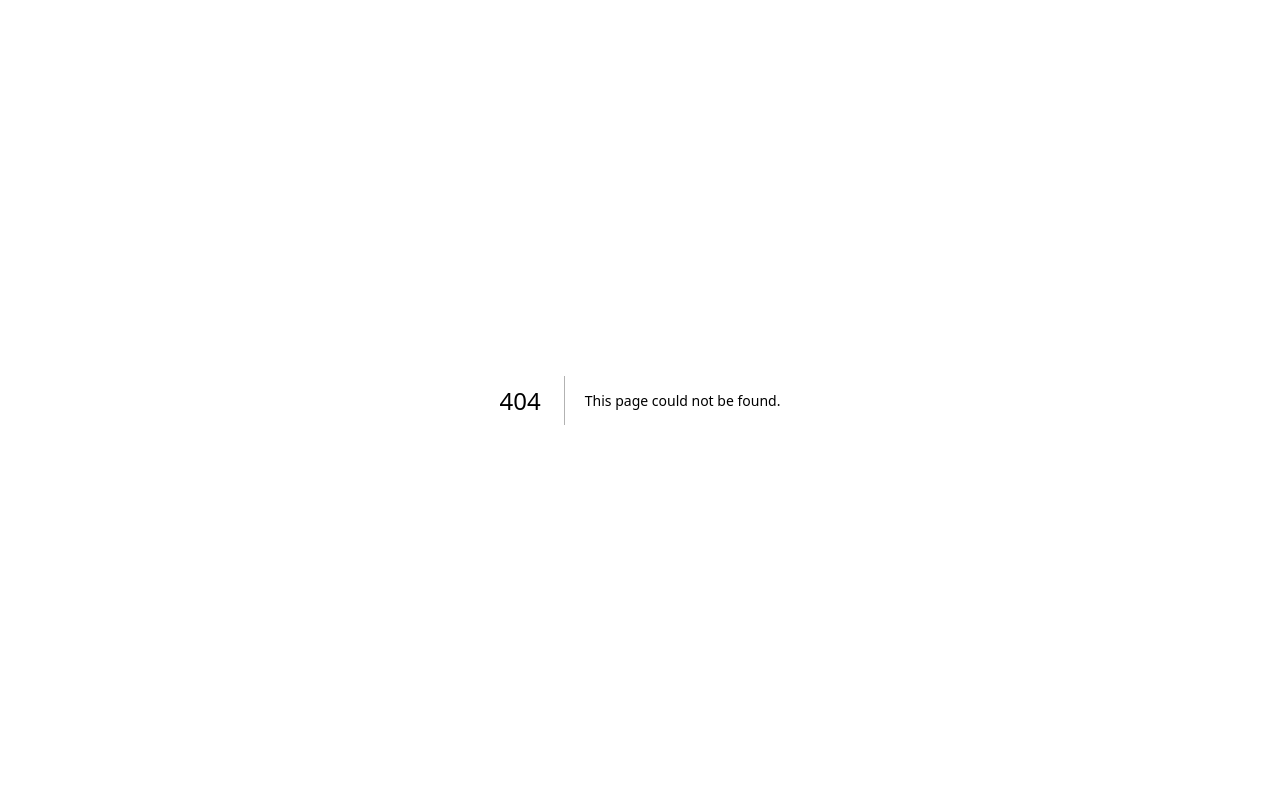
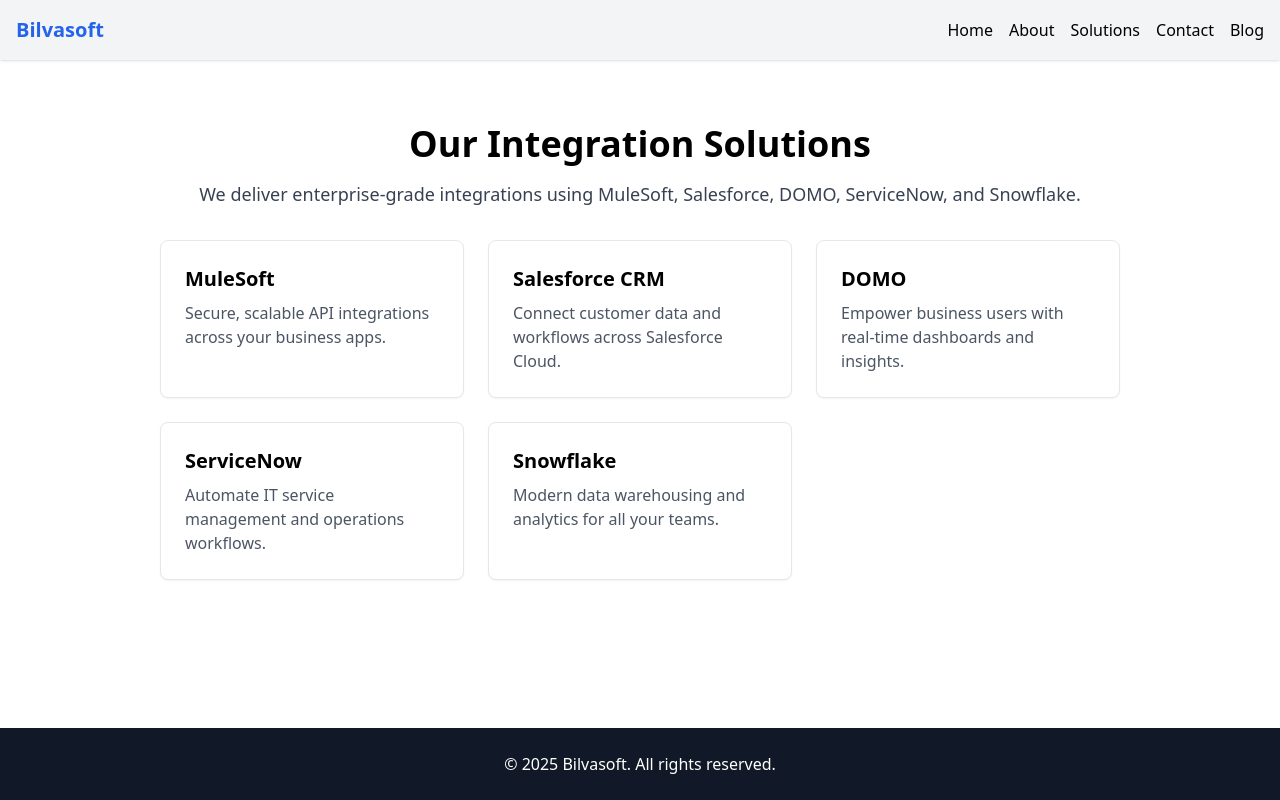
Before and after one commit to saig1997/bilvasoft-revamp, a Next.js app: page /solutions in a window 1280 px wide. Before the commit this address had no page. Built offline with nearby package versions, Linux system fonts and the light colour scheme.

Commit message:
Create solutions.jsx

```diff
--- /dev/null
+++ b/pages/solutions.jsx
@@ -0,0 +1,28 @@
+import Layout from "../components/Layout";
+
+export default function SolutionsPage() {
+  return (
+    <Layout>
+      <div className="py-16 px-8 max-w-5xl mx-auto text-center">
+        <h1 className="text-4xl font-bold mb-4">Our Integration Solutions</h1>
+        <p className="text-lg text-gray-700 mb-8">
+          We deliver enterprise-grade integrations using MuleSoft, Salesforce, DOMO, ServiceNow, and Snowflake.
+        </p>
+        <div className="grid grid-cols-1 sm:grid-cols-2 md:grid-cols-3 gap-6">
+          {[
+            { name: "MuleSoft", desc: "Secure, scalable API integrations across your business apps." },
+            { name: "Salesforce CRM", desc: "Connect customer data and workflows across Salesforce Cloud." },
+            { name: "DOMO", desc: "Empower business users with real-time dashboards and insights." },
+            { name: "ServiceNow", desc: "Automate IT service management and operations workflows." },
+            { name: "Snowflake", desc: "Modern data warehousing and analytics for all your teams." },
+          ].map((solution) => (
+            <div key={solution.name} className="border rounded-lg shadow-sm p-6 bg-white text-left">
+              <h3 className="text-xl font-semibold mb-2">{solution.name}</h3>
+              <p className="text-gray-600">{solution.desc}</p>
+            </div>
+          ))}
+        </div>
+      </div>
+    </Layout>
+  );
+}
```
